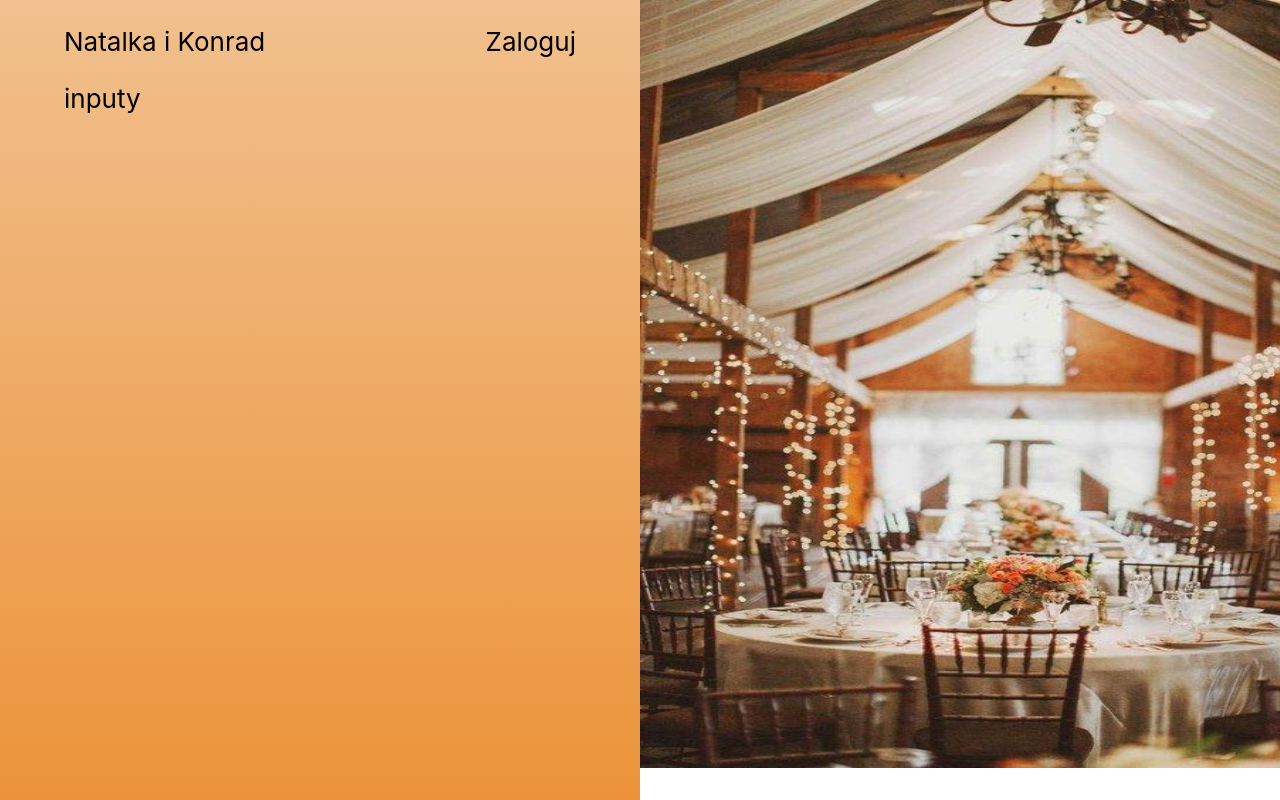
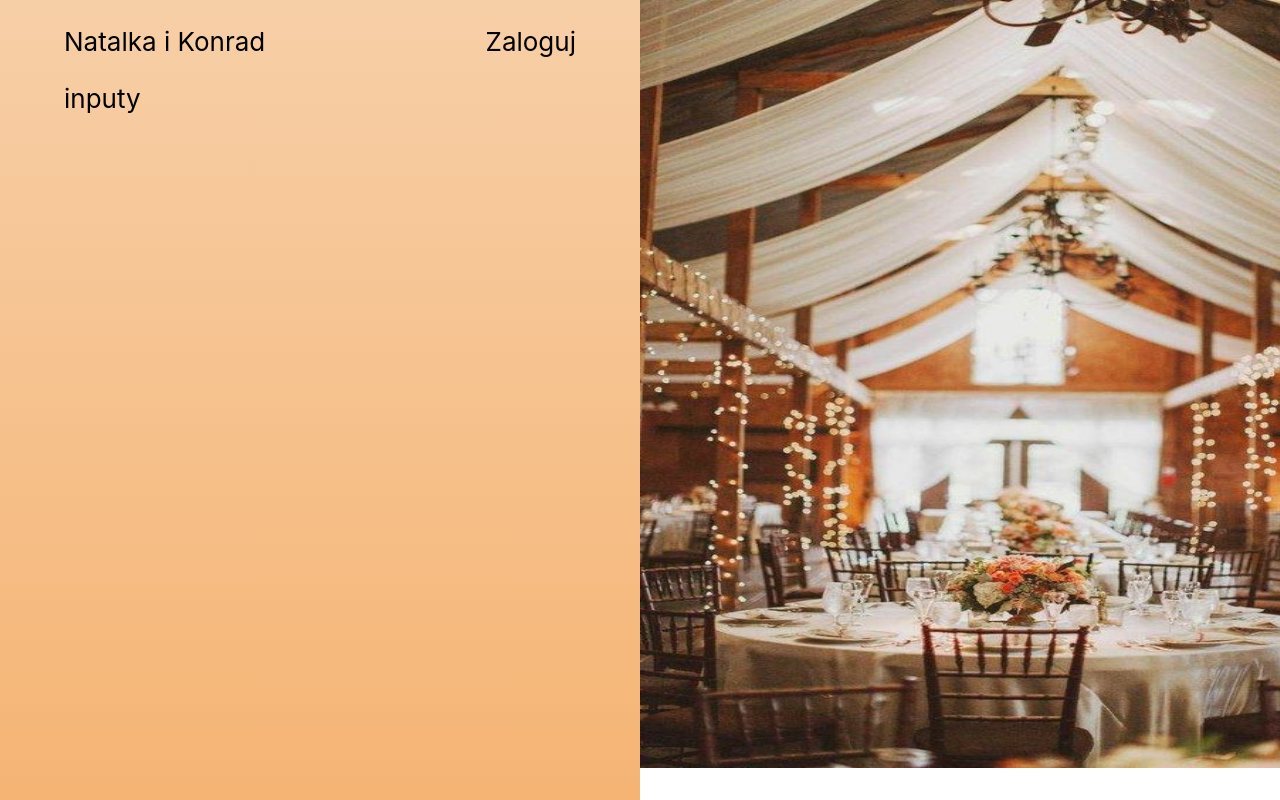
Before and after one commit to Kinga-Zawarczynska/Wedding-app, a React (Create React App) app in the folder wedding-app/: page / in a window 1280 px wide. Built offline with nearby package versions, Linux system fonts and the light colour scheme.

Commit message:
changing the background of textarea

```diff
--- a/wedding-app/src/components/TextArea.module.css
+++ b/wedding-app/src/components/TextArea.module.css
@@ -5,7 +5,7 @@
     flex-direction: column;
     align-items: center;
     background: rgb(240,202,164);
-    background: linear-gradient( rgb(241, 192, 142) 0%, rgb(236, 147, 58) 100%);
+    background: linear-gradient( rgb(247, 207, 167) 0%, rgb(245, 180, 116) 100%);
   }
 
   .HeaderTextArea{
```
